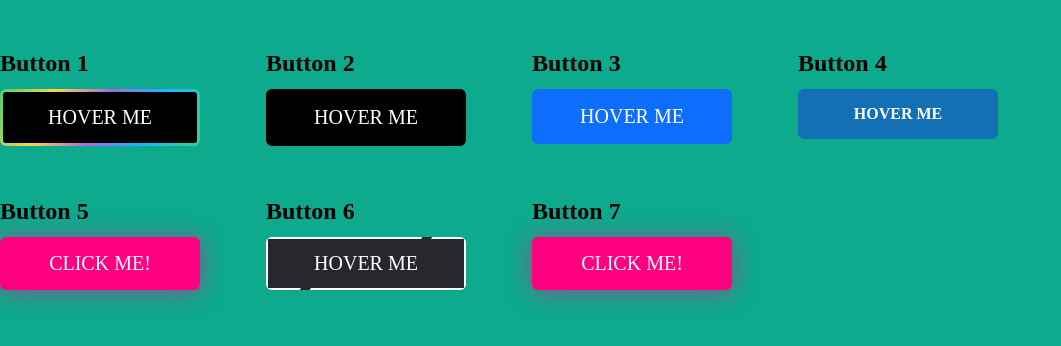
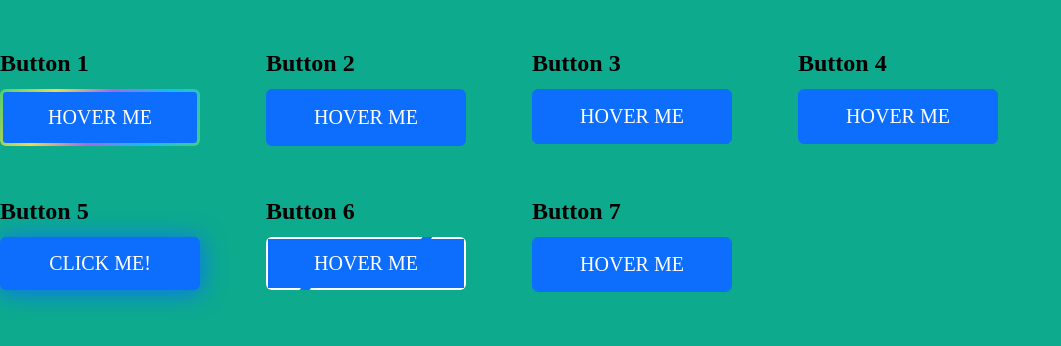
Before and after one commit to htmlcssdevs/100_Html_Css_Button_Design, a plain HTML site: page index.html in a window 1280 px wide. Shown: the whole page, without its empty margins (0-1061 px from the left). Drawn offline with Linux system fonts and the light colour scheme.

Commit message:
button 7 complete
button 7 complete

```diff
--- a/assets/css/button_1.css
+++ b/assets/css/button_1.css
@@ -22,7 +22,7 @@
     padding: 0.875rem 0;
     font-size: 20px;
     align-items: center;
-    background: #000;
+    background: #0d6efd;
     border-radius: 3px;
     display: block;
     justify-content: center;
--- a/assets/css/button_2.css
+++ b/assets/css/button_2.css
@@ -6,8 +6,8 @@
     -o-transition: all 0.3s cubic-bezier(0.165, 0.84, 0.44, 1);
     padding: 15px 0;
     font-size: 20px;
-    background-color: #000;
-    border: 2px solid #000;
+    background-color: #0d6efd;
+    border: 2px solid #0d6efd;
 }
 .button_2 a:hover{
     background-color: #fff;
--- a/assets/css/button_4.css
+++ b/assets/css/button_4.css
@@ -1,10 +1,10 @@
 .button_4 a{
     position: relative;
-    font-size: 16px;
+    font-size: 20px;
     text-transform: uppercase;
     padding: 15px 0;
-    background: #1370b5;
-    border: 1px solid #1370b5;
+    background: #0d6efd;
+    border: 1px solid #0d6efd;
     overflow: hidden;
     display: inline-block;
     text-align: center;
@@ -18,7 +18,6 @@
     -moz-transition: all 0.5s ease;
     -ms-transition: all 0.5s ease;
     -o-transition: all 0.5s ease;
-    font-weight: 600;
 }
 .button_4 a span:not(.btn-title) {
     position: absolute;
@@ -58,7 +57,7 @@
     box-shadow: 0 10px 30px rgba(0, 0, 0, 0.10);
 }
 .button_4 a:hover .btn-title{
-    color: #1370b5;
+    color: #000;
 }
 .button_4 a:hover span{
     transform: translateY(0) scale(2);
--- a/assets/css/button_5.css
+++ b/assets/css/button_5.css
@@ -4,12 +4,12 @@
     padding: 15px 0;
     -webkit-appearance: none;
     appearance: none;
-    background-color: #ff0081;
+    background-color: #0d6efd;
     border: none;
     cursor: pointer;
     position: relative;
     transition: transform ease-in 0.1s, box-shadow ease-in 0.25s;
-    box-shadow: 0 2px 25px rgba(255, 0, 130, 0.5);
+    box-shadow: 0 2px 25px #0d6efd;
     border-radius: 6px;
     -webkit-border-radius: 6px;
     -moz-border-radius: 6px;
@@ -34,34 +34,34 @@
     display: none;
     top: -75%;
     background-image:
-    radial-gradient(circle, #ff0081 20%, transparent 20%),
-    radial-gradient(circle,  transparent 20%, #ff0081 20%, transparent 30%),
-    radial-gradient(circle, #ff0081 20%, transparent 20%),
-    radial-gradient(circle, #ff0081 20%, transparent 20%),
-    radial-gradient(circle,  transparent 10%, #ff0081 15%, transparent 20%),
-    radial-gradient(circle, #ff0081 20%, transparent 20%),
-    radial-gradient(circle, #ff0081 20%, transparent 20%),
-    radial-gradient(circle, #ff0081 20%, transparent 20%),
-    radial-gradient(circle, #ff0081 20%, transparent 20%);
+    radial-gradient(circle, #0d6efd 20%, transparent 20%),
+    radial-gradient(circle,  transparent 20%, #0d6efd 20%, transparent 30%),
+    radial-gradient(circle, #0d6efd 20%, transparent 20%),
+    radial-gradient(circle, #0d6efd 20%, transparent 20%),
+    radial-gradient(circle,  transparent 10%, #0d6efd 15%, transparent 20%),
+    radial-gradient(circle, #0d6efd 20%, transparent 20%),
+    radial-gradient(circle, #0d6efd 20%, transparent 20%),
+    radial-gradient(circle, #0d6efd 20%, transparent 20%),
+    radial-gradient(circle, #0d6efd 20%, transparent 20%);
     background-size: 10% 10%, 20% 20%, 15% 15%, 20% 20%, 18% 18%, 10% 10%, 15% 15%, 10% 10%, 18% 18%;
 }
 .button_5 a:after{
     display: none;
     bottom: -75%;
     background-image:
-    radial-gradient(circle, #ff0081 20%, transparent 20%),
-    radial-gradient(circle, #ff0081 20%, transparent 20%),
-    radial-gradient(circle,  transparent 10%, #ff0081 15%, transparent 20%),
-    radial-gradient(circle, #ff0081 20%, transparent 20%),
-    radial-gradient(circle, #ff0081 20%, transparent 20%),
-    radial-gradient(circle, #ff0081 20%, transparent 20%),
-    radial-gradient(circle, #ff0081 20%, transparent 20%);
+    radial-gradient(circle, #0d6efd 20%, transparent 20%),
+    radial-gradient(circle, #0d6efd 20%, transparent 20%),
+    radial-gradient(circle,  transparent 10%, #0d6efd 15%, transparent 20%),
+    radial-gradient(circle, #0d6efd 20%, transparent 20%),
+    radial-gradient(circle, #0d6efd 20%, transparent 20%),
+    radial-gradient(circle, #0d6efd 20%, transparent 20%),
+    radial-gradient(circle, #0d6efd 20%, transparent 20%);
   background-size: 15% 15%, 20% 20%, 18% 18%, 20% 20%, 15% 15%, 10% 10%, 20% 20%;
 }
 .button_5 a:active{
     transform: scale(0.9);
-    background-color: darken(#ff0081, 5%);
-    box-shadow: 0 2px 25px rgba(255, 0, 130, 0.2);
+    background-color: darken(#0d6efd, 5%);
+    box-shadow: 0 2px 25px #0d6efd;
 }
 .button_5 a.animate::before{
     display: block;
--- a/assets/css/button_6.css
+++ b/assets/css/button_6.css
@@ -12,13 +12,13 @@
 .button_6 a:hover{
     background-color: #1e9bff;
     box-shadow: 0 0 35px #1e9bff;
-    color: #1e9bff;
+    color: #fff;
 }
 .button_6 a:before{
     content: "";
     position: absolute;
     inset: 2px;
-    background: #27282c;
+    background: #0d6efd;
 }
 .button_6 a span{
     position: relative;
@@ -36,7 +36,7 @@
     left: 80%;
     width: 10px;
     height: 4px;
-    background: #27282c;
+    background: #0d6efd;
     transform: translateX(-50%) skewX(325deg);
     -webkit-transform: translateX(-50%) skewX(325deg);
     -moz-transform: translateX(-50%) skewX(325deg);
@@ -55,7 +55,7 @@
     left: 20%;
     width: 10px;
     height: 4px;
-    background: #27282c;
+    background: #0d6efd;
     transform: translateX(-50%) skewX(325deg);
     -webkit-transform: translateX(-50%) skewX(325deg);
     -moz-transform: translateX(-50%) skewX(325deg);
--- /dev/null
+++ b/assets/css/button_7.css
@@ -0,0 +1,37 @@
+.button_7 a{
+    padding: 15px 0;
+    border: 1px solid #0d6efd;
+    color: #fff;
+    overflow: hidden;
+    transition: .8s;
+    -webkit-transition: .8s;
+    -moz-transition: .8s;
+    -ms-transition: .8s;
+    -o-transition: .8s;
+}
+.button_7 a:hover{
+    color: #fff;
+}
+.button_7 a:before{
+    content: '';
+    position: absolute;
+    left: 0;
+    width: 100%;
+    height: 180%;
+    background: #0d6efd;
+    z-index: -1;
+    transition: .8s;
+    -webkit-transition: .8s;
+    -moz-transition: .8s;
+    -ms-transition: .8s;
+    -o-transition: .8s;
+    top: 0;
+    border-radius: 0 0 50% 50%;
+    -webkit-border-radius: 0 0 50% 50%;
+    -moz-border-radius: 0 0 50% 50%;
+    -ms-border-radius: 0 0 50% 50%;
+    -o-border-radius: 0 0 50% 50%;
+}
+.button_7 a:hover::before{
+    height: 0%;
+}
--- a/assets/css/style.css
+++ b/assets/css/style.css
@@ -4,6 +4,7 @@
 @import url(../css/button_4.css);
 @import url(../css/button_5.css);
 @import url(../css/button_6.css);
+@import url(../css/button_7.css);
 /* default css start here */
 *{
     margin: 0;
@@ -27,6 +28,7 @@ a{
     display: block;
     color: #fff;
     font-size: 20px;
+    position: relative;
 }
 .container{
     max-width: 1600px;
--- a/index.html
+++ b/index.html
@@ -54,8 +54,8 @@
             </div>
             <div class="single_button_item">
                 <h3>Button 7</h3>
-                <div class="button_5">
-                    <a class="btn" href="#">Click Me!</a>
+                <div class="button_7">
+                    <a class="btn" href="#">Hover Me</a>
                 </div>
             </div>
         </div>
```
